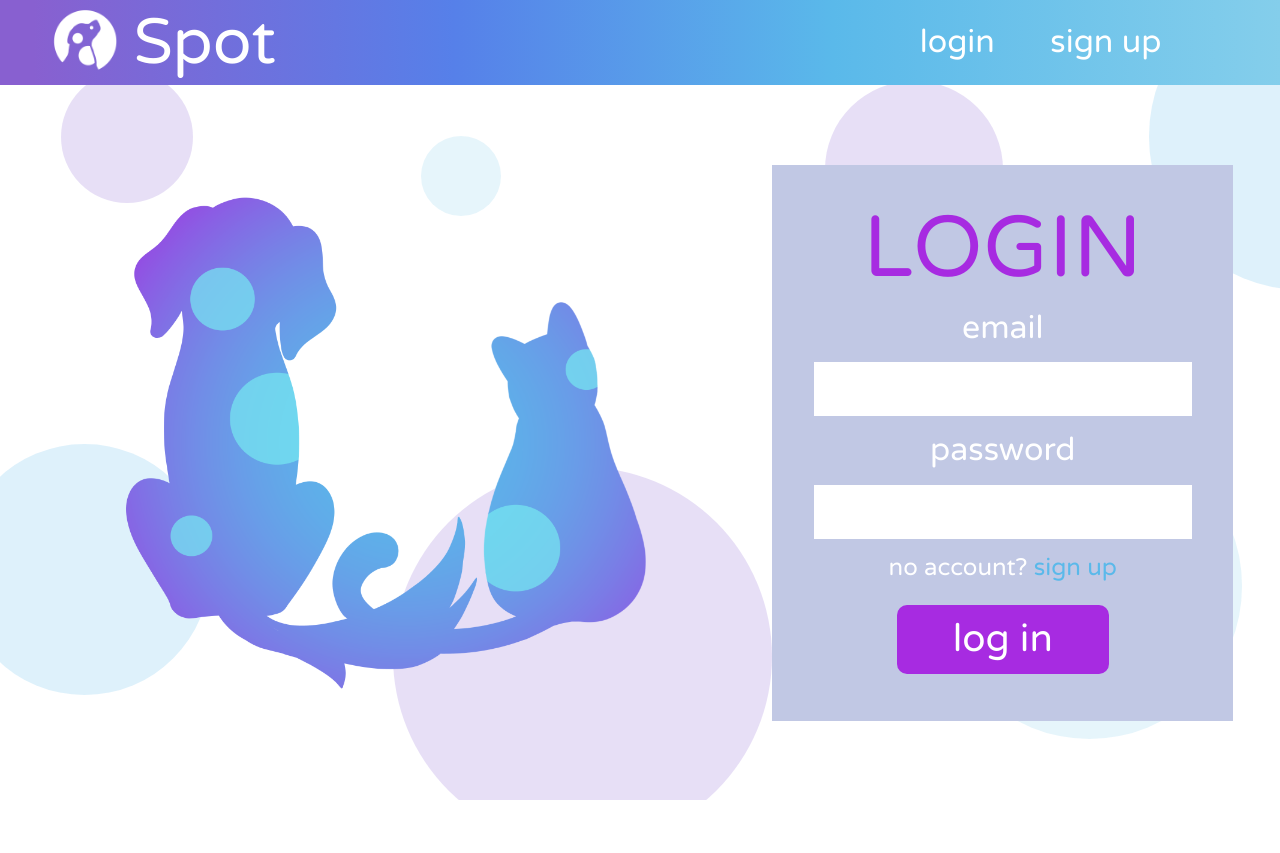
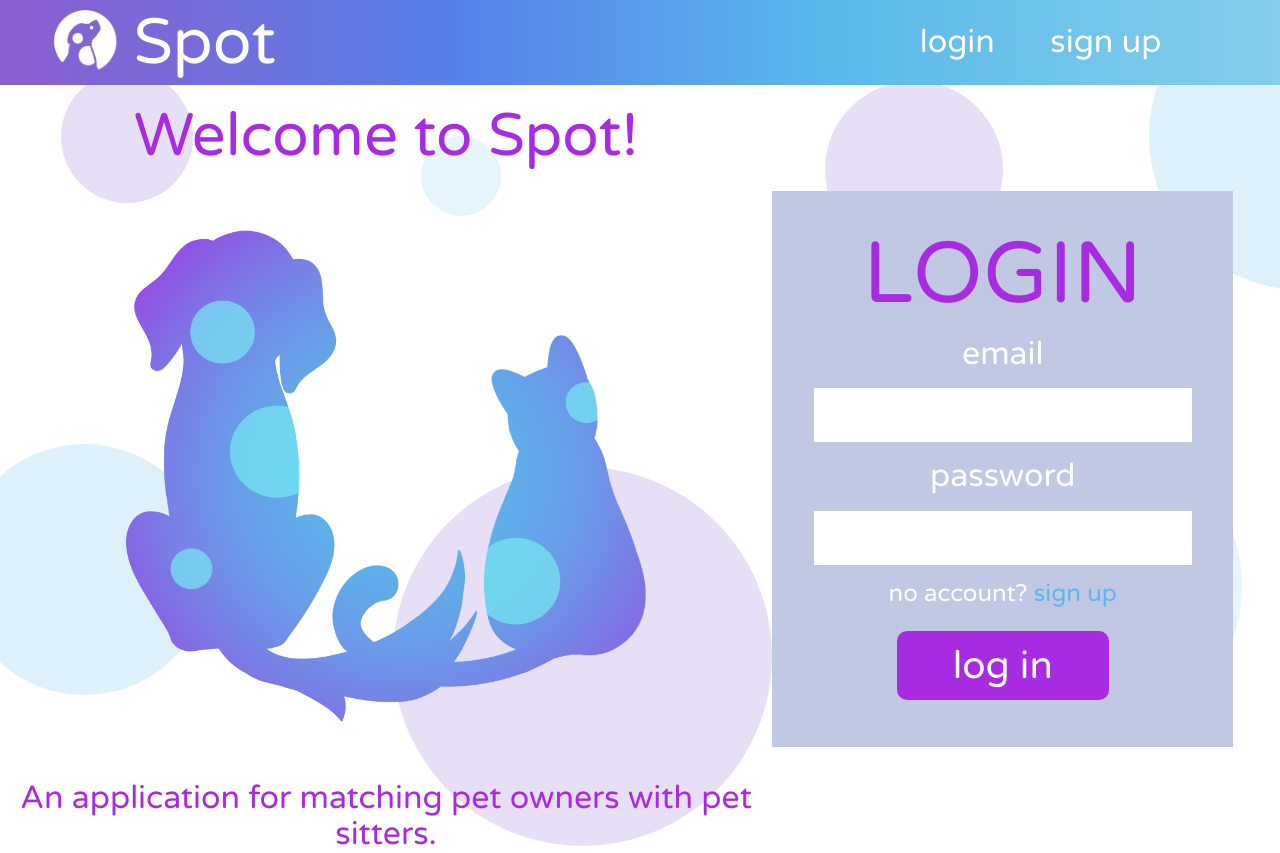
Before and after one commit to jpan17/spot, a Flask app: page /login in a window 1280 px wide. Before the commit the page ends 800 px from the top, so only its background shows below. Run offline with Flask 2, Linux system fonts and the light colour scheme; parts of the project's set-up code (start-up, migrations or seed data) failed here and were passed over; some web fonts are replaced.

Commit message:
Added some text to login page

```diff
--- a/templates/users/login.html
+++ b/templates/users/login.html
@@ -12,7 +12,9 @@
 
         <div class="content-container">
             <div class="login-img-container">
+                <h2 class="no-margin-bottom">Welcome to Spot!</h2>
                 <img class="login-img" src="{{ url_for('static', filename='img/dog_cat_color.png') }}">
+                <h5 class="wrap-text">An application for matching pet owners with pet sitters. </h5>
             </div>
             <div class="login-container">
                 <div class="login-heading spot-font">
```
